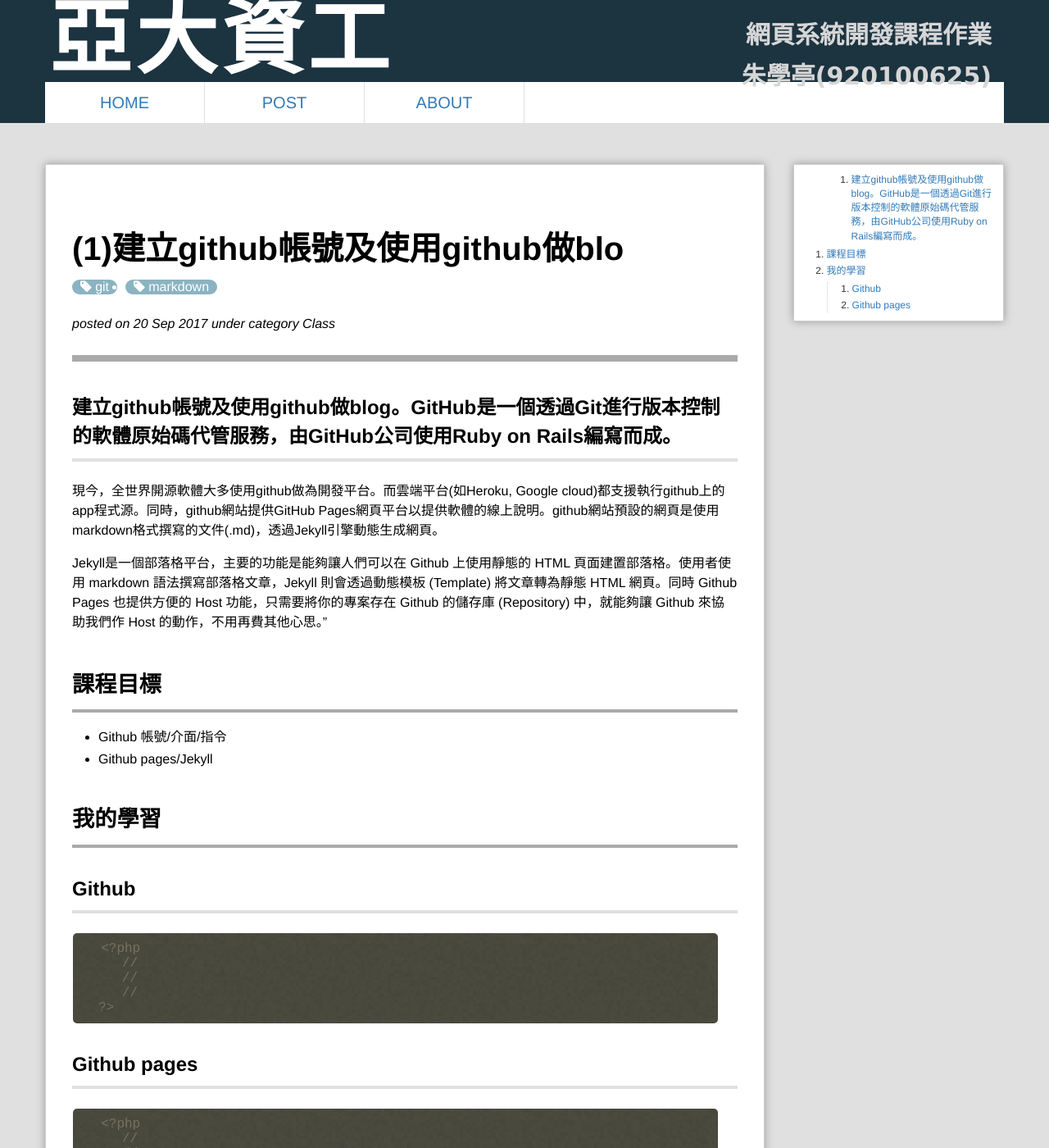
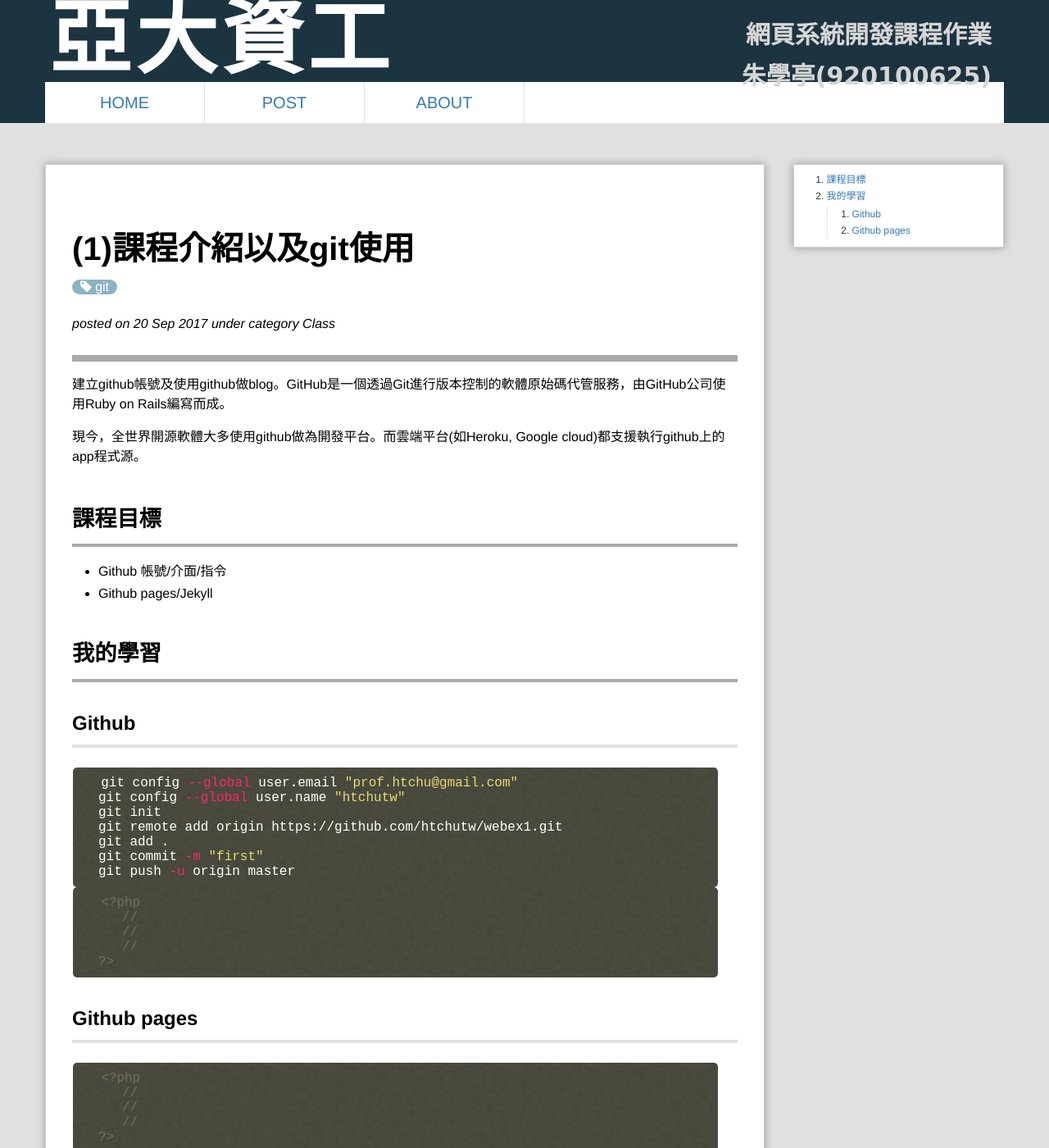
Before and after one commit to wily125/webcourse-1, a Jekyll site: the page built from _posts/2017-09-20-Class1.md, in a window 1280 px wide and 1400 px high. Shown: the whole window at 82% size. Built offline with Jekyll 4.4.1, drawn with Linux system fonts in a browser that asks for light colours; Markdown is read by kramdown in place of the engine named in the settings; comment, search, counter and statistics services are not loaded.

Commit message:
update posts 0927

````diff
--- a/_posts/2017-09-20-Class1.md
+++ b/_posts/2017-09-20-Class1.md
@@ -1,16 +1,15 @@
 ---
-title: "(1)建立github帳號及使用github做blo"
+title: "(1)課程介紹以及git使用"
 layout: post
+order: 1
 category: Class
-tags: [git, markdown]
-excerpt: "建立github帳號及使用github做blog。"
+tags: [git]
+excerpt: "建立github.com帳號及使用github.io做網站。"
 ---
 
 建立github帳號及使用github做blog。GitHub是一個透過Git進行版本控制的軟體原始碼代管服務，由GitHub公司使用Ruby on Rails編寫而成。
------
-現今，全世界開源軟體大多使用github做為開發平台。而雲端平台(如Heroku, Google cloud)都支援執行github上的app程式源。同時，github網站提供GitHub Pages網頁平台以提供軟體的線上說明。github網站預設的網頁是使用markdown格式撰寫的文件(.md)，透過Jekyll引擎動態生成網頁。
 
-Jekyll是一個部落格平台，主要的功能是能夠讓人們可以在 Github 上使用靜態的 HTML 頁面建置部落格。使用者使用 markdown 語法撰寫部落格文章，Jekyll 則會透過動態模板 (Template) 將文章轉為靜態 HTML 網頁。同時 Github Pages 也提供方便的 Host 功能，只需要將你的專案存在 Github 的儲存庫 (Repository) 中，就能夠讓 Github 來協助我們作 Host 的動作，不用再費其他心思。"
+現今，全世界開源軟體大多使用github做為開發平台。而雲端平台(如Heroku, Google cloud)都支援執行github上的app程式源。
 
 # 課程目標
 - Github 帳號/介面/指令
@@ -20,7 +19,15 @@
 
 ##Github
 
-
+```sh
+git config --global user.email "prof.htchu@gmail.com"
+git config --global user.name "htchutw"
+git init
+git remote add origin https://github.com/htchutw/webex1.git
+git add .
+git commit -m "first"
+git push -u origin master
+```
 
 ```php
 <?php
````
Also changed, not shown: _posts/2017-09-27-Class2.md (+8 -5 lines).
